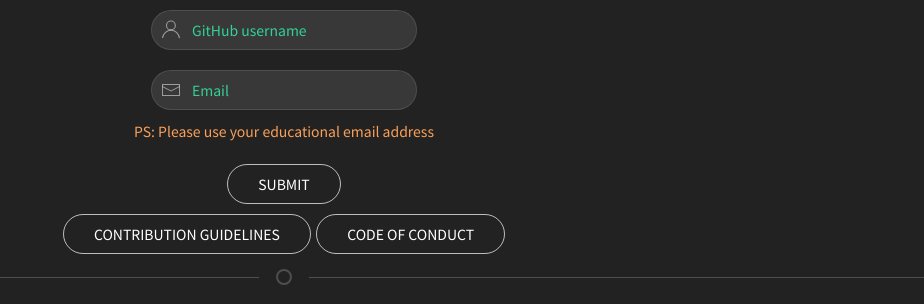
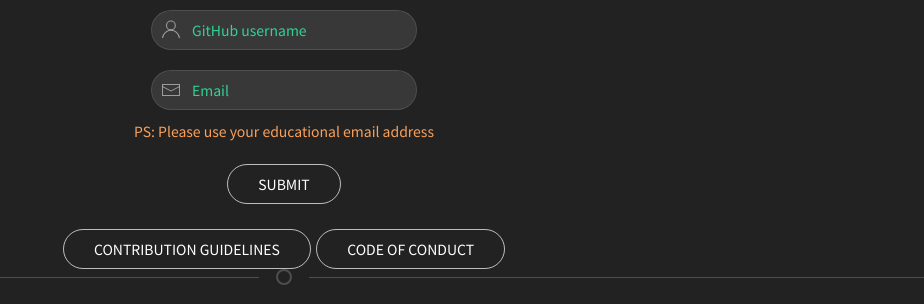
Before and after one commit to iiitv/getmein-web, a website: page views/index.html in a window 1280 px wide. Shown: the part 457-761 px from the top of the page, without its empty margins (356-1280 px from the left). Drawn offline with nearby package versions, Linux system fonts and the light colour scheme.

Commit message:
margin added to repo-links div

```diff
--- a/public/style.css
+++ b/public/style.css
@@ -45,8 +45,8 @@ input:-webkit-autofill:active {
 }
 
 .repo-links {
-  display: inline;
-  margin: 1rem;
+  position: relative;
+  margin-top: 15px;
 }
 
 footer {
--- a/views/index.html
+++ b/views/index.html
@@ -97,7 +97,7 @@
           <button class="uk-button uk-margin-top uk-border-pill
             uk-button-default"
             type="submit" onclick="showToast()">Submit</button><br />
-            <div className="repo-links">
+            <div class ="repo-links">
               <a class="uk-text-center uk-button uk-button-default uk-border-pill uk-margin-small-top"  target="_blank" href="https://github.com/iiitv/getmein-web/blob/master/CONTRIBUTING.md">CONTRIBUTION GUIDELINES</a>
               <a class="uk-text-center uk-button uk-button-default uk-border-pill uk-margin-small-top" target="_blank" href="https://github.com/iiitv/getmein-web/blob/master/CODE_OF_CONDUCT.md">CODE OF CONDUCT </a>
             </div>
```
